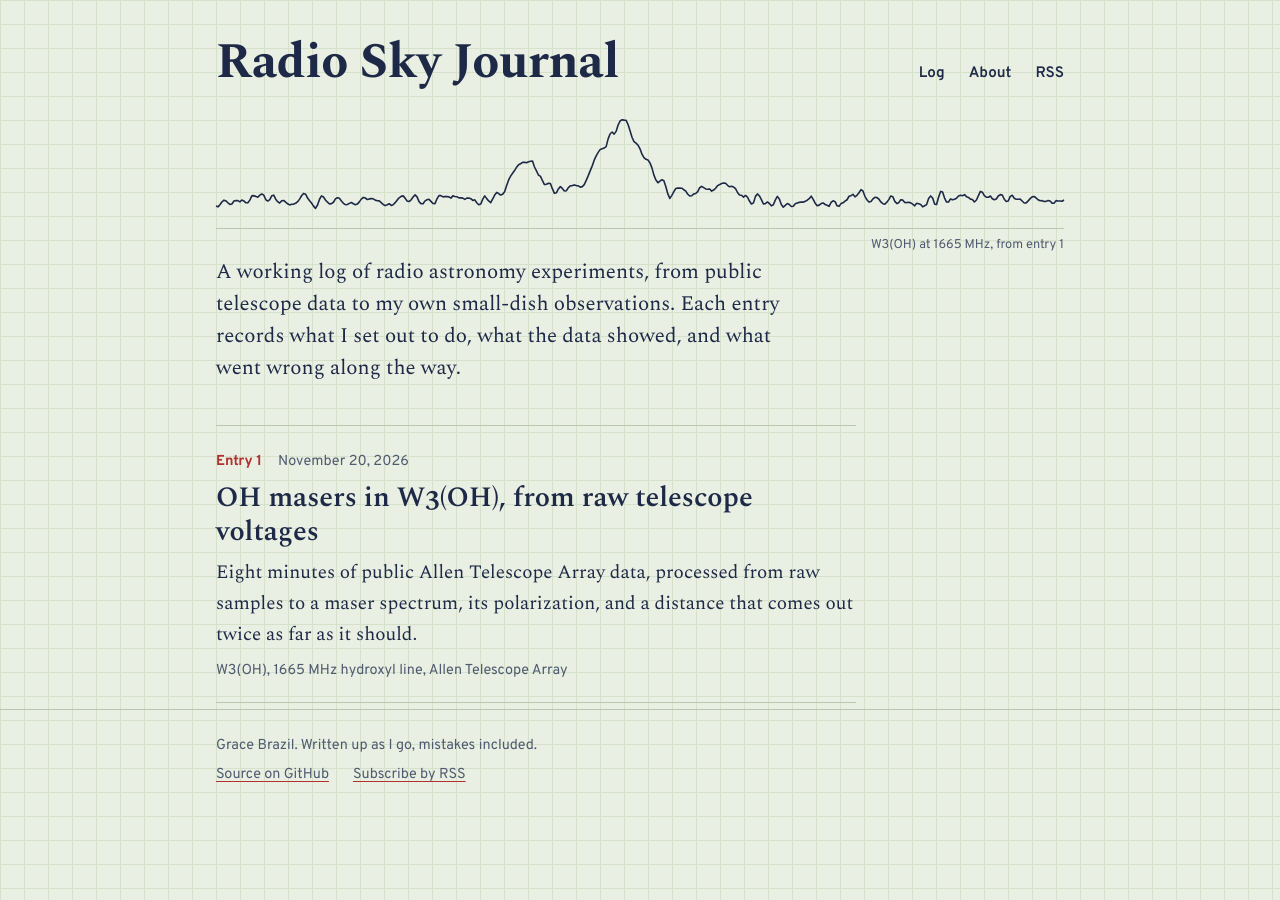
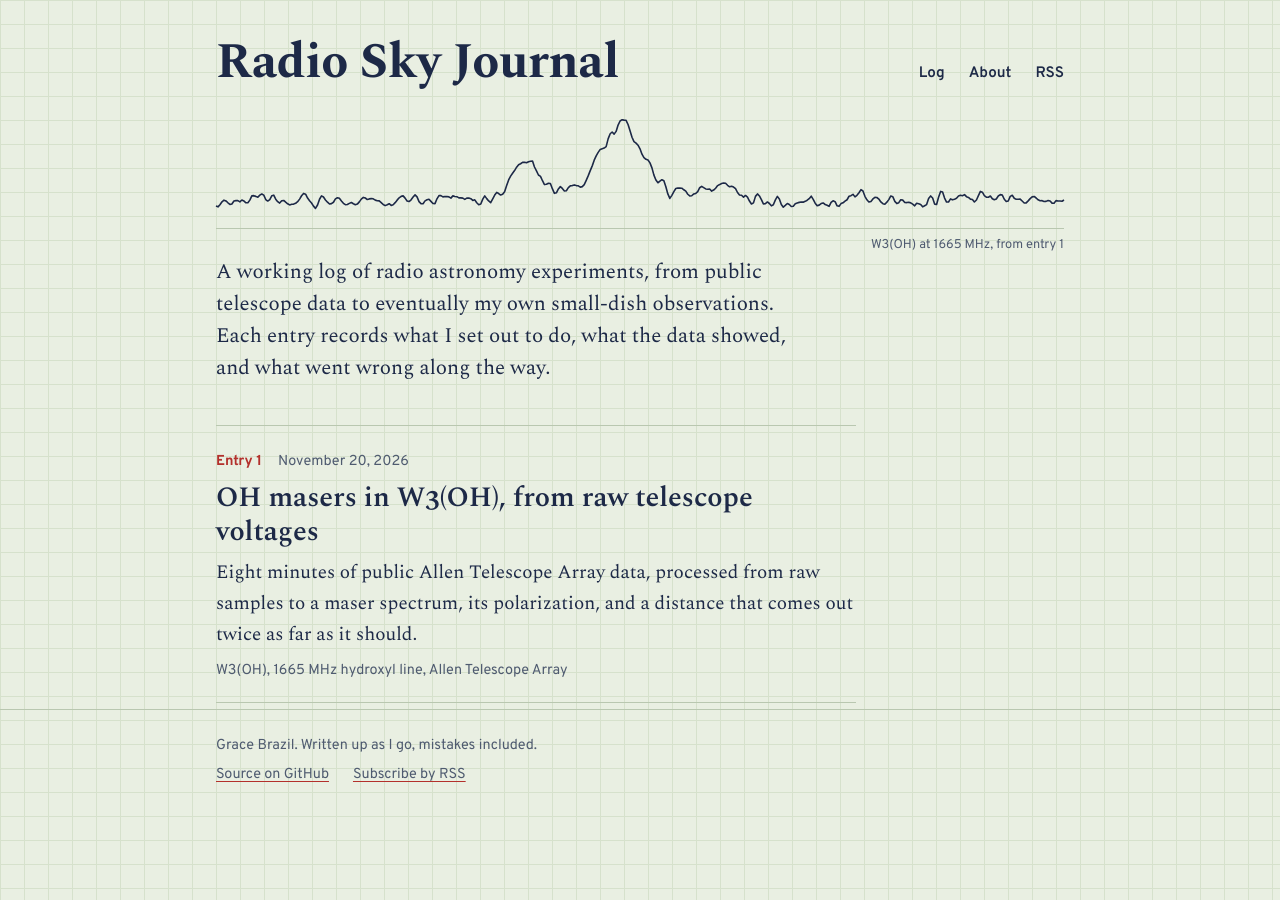
Before and after one commit to gracebrazil28/gracebr28.github.io, a Jekyll site: the page built from index.html, in a window 1280 px wide. Built offline with Jekyll 4.4.1, drawn with Linux system fonts in a browser that asks for light colours.

Commit message:
Clarify description in _config.yml
Updated the description to clarify the content focus.

```diff
--- a/_config.yml
+++ b/_config.yml
@@ -5,7 +5,7 @@ title: Radio Sky Journal
 author: Grace Brazil
 description: >-
   A working log of radio astronomy experiments, from public telescope
-  data to my own small-dish observations.
+  data to eventually my own small-dish observations.
 
 url: "https://gracebrazil28.github.io"   # your account's Pages address
 baseurl: "/radioskyjournal"              # the repository name, because this is a project site
```
